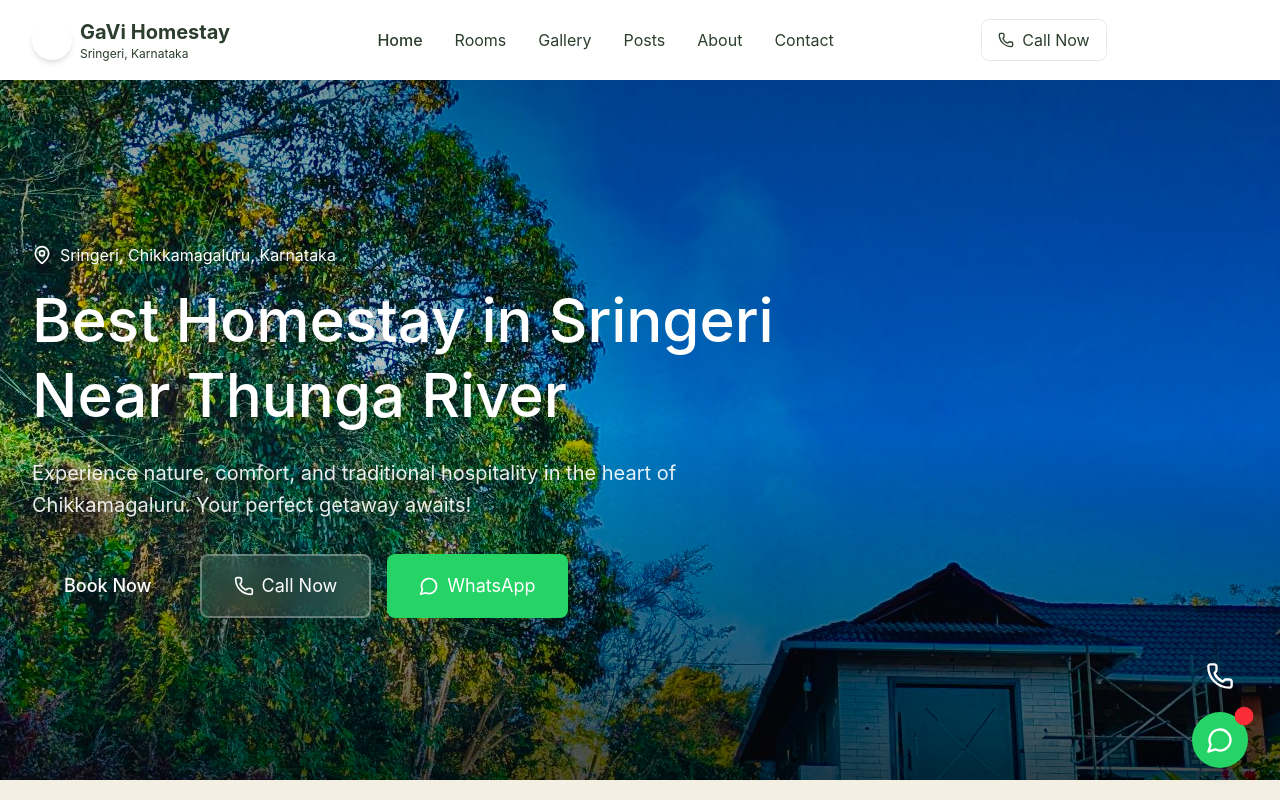
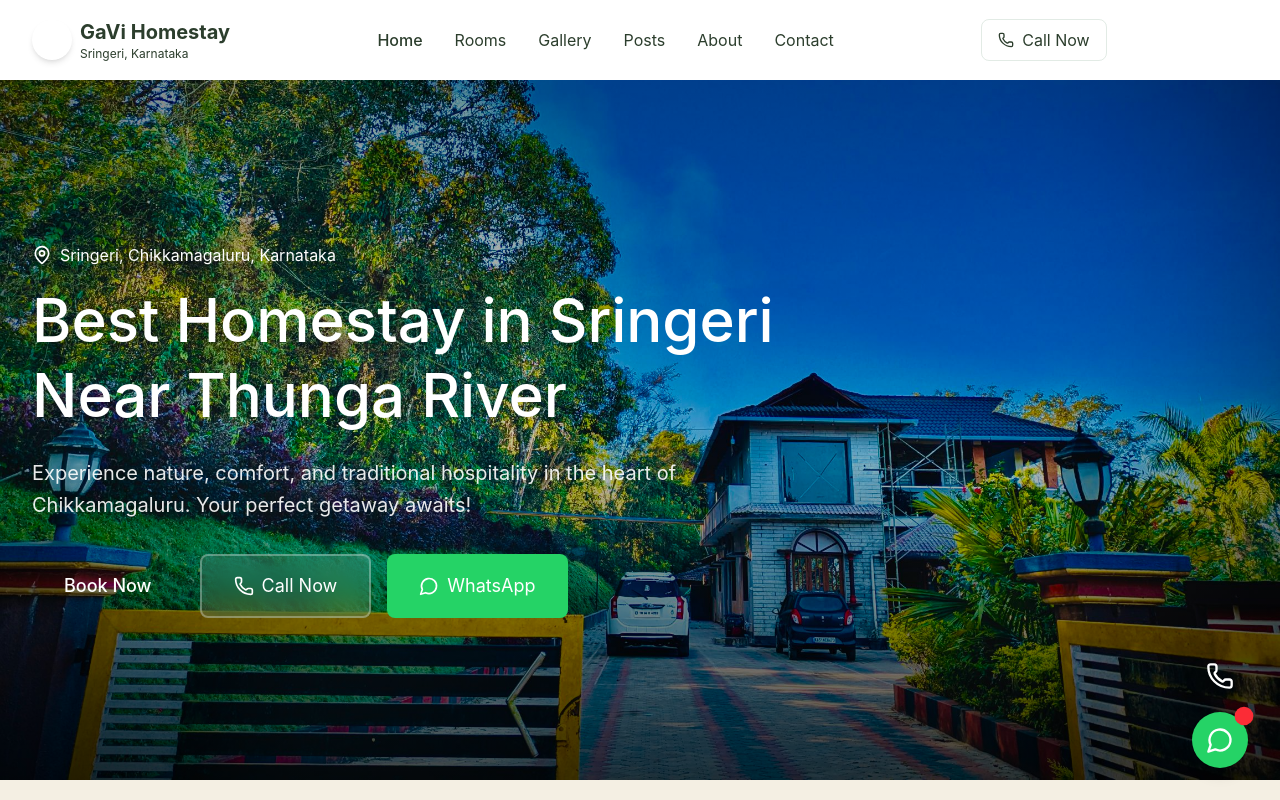
Before and after one commit to PRATHYAKSHAHV/GaviHomeStay2023, a React (Vite) app: page / in a window 1280 px wide. Shown: the top 800 px of the page. Built offline with nearby package versions, Linux system fonts and the light colour scheme.

Commit message:
Adjust hero background positioning

```diff
--- a/src/app/pages/Home.tsx
+++ b/src/app/pages/Home.tsx
@@ -208,9 +208,9 @@ export function Home() {
         style={{
           backgroundImage: `url(${gaviHeroImage})`,
           backgroundAttachment: 'fixed',
-          backgroundPosition: 'center center',
+          backgroundPosition: 'bottom',
           backgroundRepeat: 'no-repeat',
-          backgroundSize: 'auto',
+          backgroundSize: '100%',
         }}
       >
         <div className="absolute inset-0">
```
